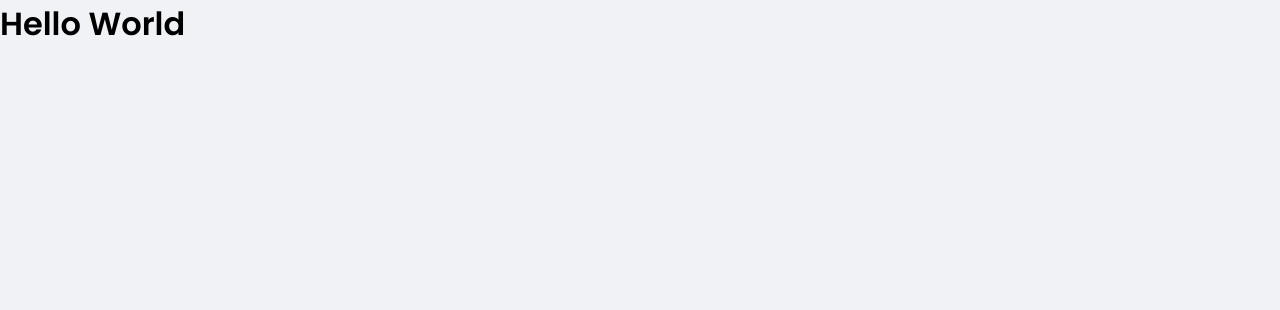
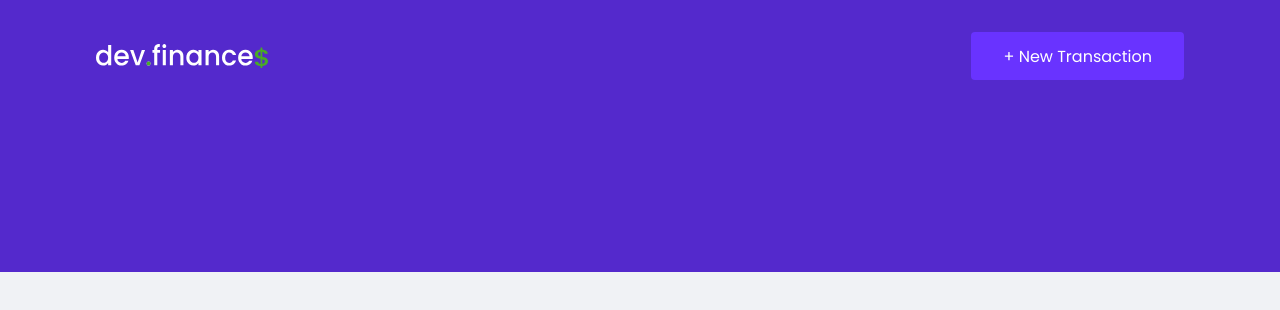
Before and after one commit to driellyps/devfinances2.0, a React (Create React App) app: page / in a window 1280 px wide. Shown: the top 310 px of the page. Built offline with nearby package versions, Linux system fonts and the light colour scheme.

Commit message:
header component

```diff
--- a/src/App.tsx
+++ b/src/App.tsx
@@ -1,10 +1,11 @@
 import { GlobalStyle } from "./styles/global"
+import { Header } from "./components/Header"
 
 export function App() {
   return (
-    <div className="App">
+    <>
       <GlobalStyle />
-     <h1>Hello World</h1>
-    </div>
+      <Header />
+    </>
   );
 }
--- /dev/null
+++ b/src/components/Header/index.tsx
@@ -0,0 +1,15 @@
+import logoImg from '../../assets/logo.svg'
+import { Container, Content } from './styles'
+
+export function Header() {
+  return (
+    <Container>
+      <Content>
+        <img src={logoImg} alt="dev.finances"/>
+        <button type="button">
+          + New Transaction
+        </button>
+      </Content>
+    </Container>
+  )
+}
--- /dev/null
+++ b/src/components/Header/styles.ts
@@ -0,0 +1,30 @@
+import styled from 'styled-components'
+
+export const Container = styled.header`
+	background: var(--blue);
+`;
+
+export const Content = styled.div`
+	max-width: 1120px;
+	margin: 0 auto;
+
+	padding: 2rem 1rem 12rem;
+	display: flex;
+	align-items: center;
+	justify-content: space-between;
+
+	button {
+		font-size: 1rem;
+		color: #FFF;
+		background: var(--blue-light);
+		border: 0;
+		padding: 0 2rem;
+		border-radius: 0.25rem;
+		height: 3rem;
+		transition: filter 0.2s;
+
+		&:hover {
+			filter: brightness(0.9);
+		}
+	}
+`
```
